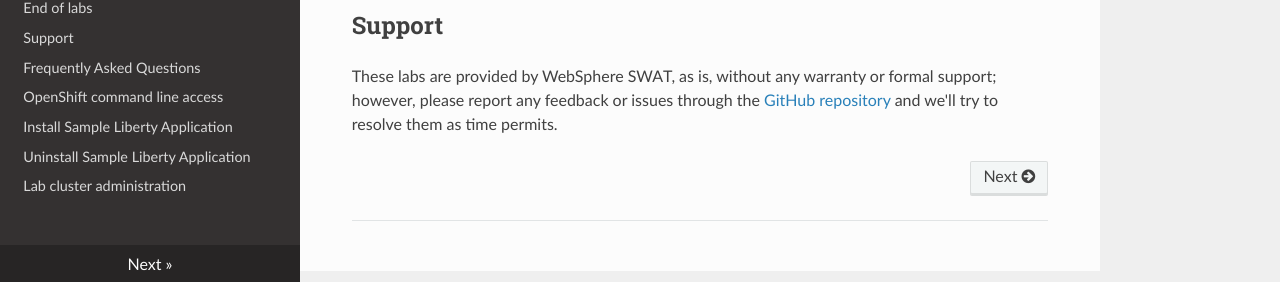
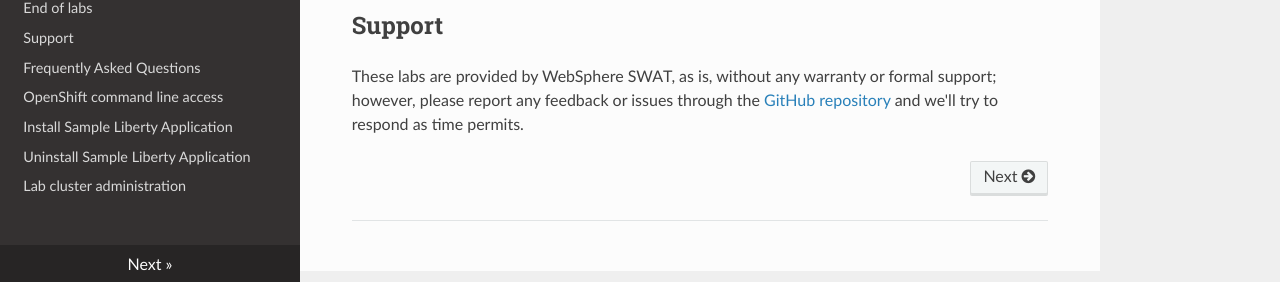
Before and after one commit to IBM/AppRuntimesOpenShiftDay2Labs, an MkDocs documentation site: the page built from docs/index.md, in a window 1280 px wide. Shown: the part 615-897 px from the top of the page. Built offline with MkDocs 1.6.1, drawn with Linux system fonts in a browser that asks for light colours.

Commit message:
Update support statement
Signed-off-by: Kevin Grigorenko <kevin.grigorenko@us.ibm.com>

```diff
--- a/docs/index.md
+++ b/docs/index.md
@@ -16,4 +16,4 @@
 
 ## Support
 
-These labs are provided by WebSphere SWAT, as is, without any warranty or formal support; however, please report any feedback or issues through the [GitHub repository](https://github.com/IBM/AppRuntimesOpenShiftDay2Labs/issues) and we'll try to resolve them as time permits.
+These labs are provided by WebSphere SWAT, as is, without any warranty or formal support; however, please report any feedback or issues through the [GitHub repository](https://github.com/IBM/AppRuntimesOpenShiftDay2Labs/issues) and we'll try to respond as time permits.
```
Also changed, not shown: docs/lab_support.md (+1 -1 lines).
